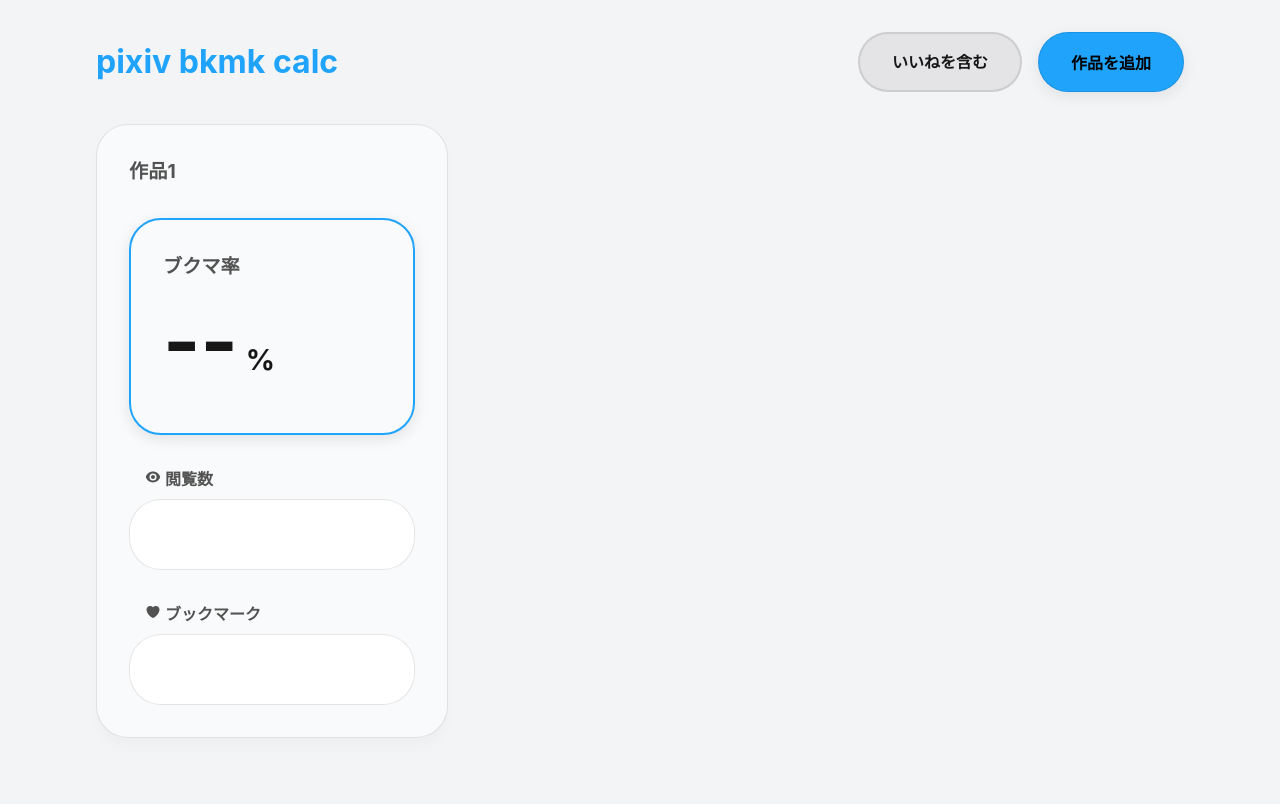
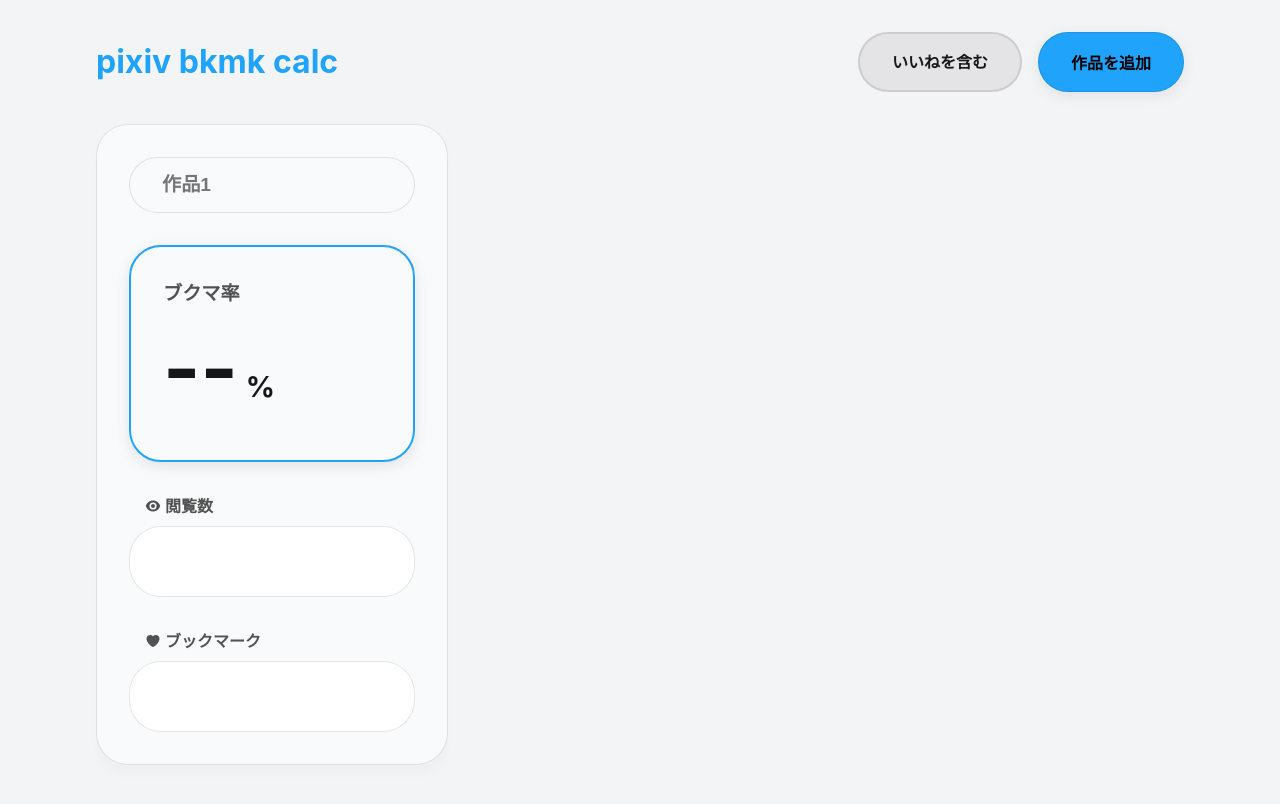
Before and after one commit to emhng/pixiv-bkmk-calc, a Next.js app: page / in a window 1280 px wide. Shown: the top 804 px of the page. Built offline with nearby package versions, Linux system fonts and the light colour scheme.

Commit message:
Adjust styling and structure

```diff
--- a/components/BookmarkCalc.tsx
+++ b/components/BookmarkCalc.tsx
@@ -43,7 +43,7 @@
 
 		likesInput.push(
 			<div className="vflex input-cont">
-				<label>
+				<label htmlFor="likeCount">
 					<FaceSmileIcon className="icon" />
 					いいね
 				</label>
@@ -52,6 +52,7 @@
 					type="number"
 					min={0}
 					value={likeCount}
+					id="likeCount"
 				/>
 			</div>
 		);
@@ -59,9 +60,15 @@
 		result = viewCount === '' || bookmarkCount === '' ? '--' : roundedPercent;
 	}
 
+	let titlePlaceholder: string = '作品' + id;
+
 	return (
 		<div className="calc-cont vflex">
-			<h1>作品{id}</h1>
+			<input
+				className="work-title"
+				type="text"
+				placeholder={titlePlaceholder}
+			/>
 			<div className="result">
 				<h1>ブクマ率</h1>
 				<h1 className="percent">
@@ -71,7 +78,7 @@
 			</div>
 			<form>
 				<div className="vflex input-cont">
-					<label>
+					<label htmlFor="viewCount">
 						<EyeIcon className="icon" />
 						閲覧数
 					</label>
@@ -79,10 +86,11 @@
 						onChange={onChangeHandler(setViewCount)}
 						type="number"
 						min={1}
+						id="viewCount"
 					/>
 				</div>
 				<div className="vflex input-cont">
-					<label>
+					<label htmlFor="bookmarkCount">
 						<HeartIcon className="icon" />
 						ブックマーク
 					</label>
@@ -90,6 +98,7 @@
 						onChange={onChangeHandler(setBookmarkCount)}
 						type="number"
 						min={0}
+						id="bookmarkCount"
 					/>
 				</div>
 				{likesInput}
--- a/styles/globals.css
+++ b/styles/globals.css
@@ -152,6 +152,12 @@
 	font-size: 2rem;
 }
 
+input.work-title {
+	font-size: 1.2rem;
+	font-weight: 700;
+	background-color: inherit;
+}
+
 .icon {
 	width: 1rem;
 	height: 1rem;
@@ -195,4 +201,6 @@
 	margin-bottom: 0.5rem;
 	font-weight: 700;
 	color: #525252;
+	display: flex;
+	align-items: center;
 }
```
